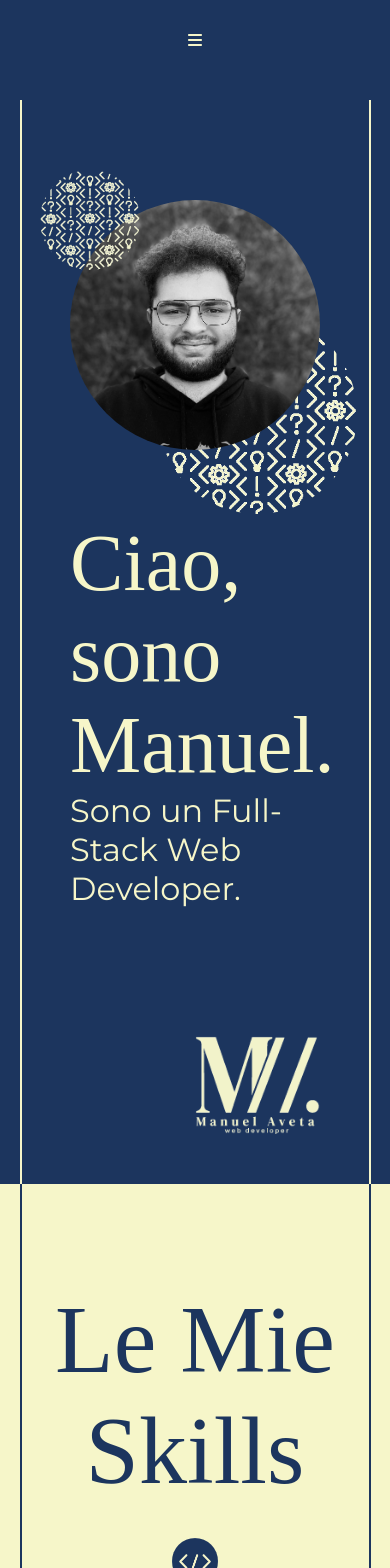
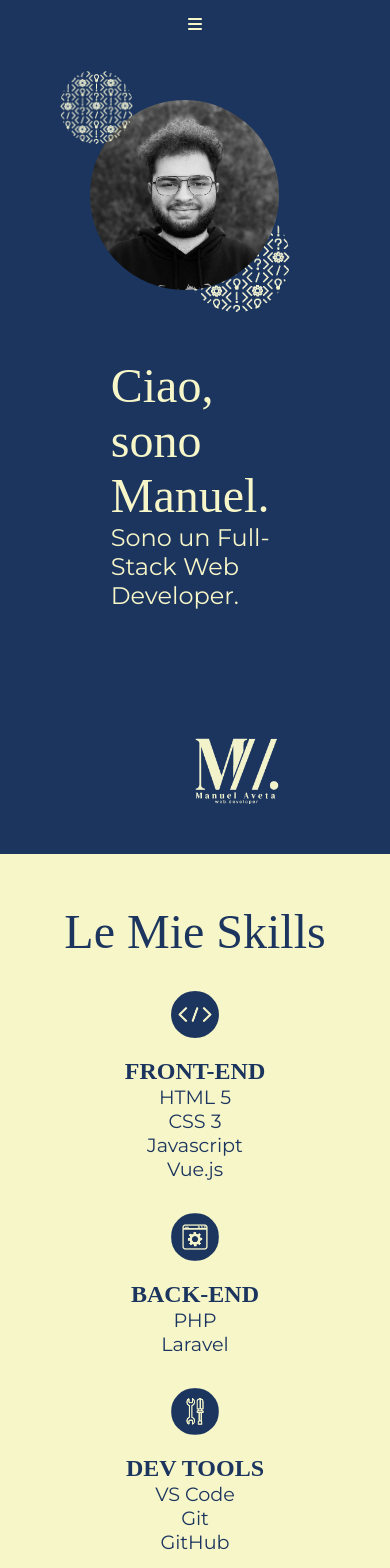
Before and after one commit to VirtusXVI/portfolio, a Vue app: page / in a window 390 px wide. Shown: the top 1568 px of the page. Built offline with nearby package versions, Linux system fonts and the light colour scheme.

Commit message:
refactoring: completed resposive

```diff
--- a/src/assets/scss/common.scss
+++ b/src/assets/scss/common.scss
@@ -17,11 +17,6 @@ body{
     background-color: $background-color;
     color: $text-color;
 }
-
-// MAIN
-main{
-    margin-top: 100px;
-}
 // IMG RESET
 img{
     width: 100%;
--- a/src/components/main-components/MyHeader.vue
+++ b/src/components/main-components/MyHeader.vue
@@ -55,7 +55,7 @@ export default {
 }
 // BURGER
 .burger{
-  padding: 2rem 2rem;
+  padding: 1rem 2rem;
   display: none;
   justify-content: center;
 }
@@ -70,16 +70,19 @@ export default {
 .burger-menu-1{
   display: block;
   position: absolute;
-  height: 100vh;
+  height: 50vh;
   width: 100%;
   background-color: $background-color;
 }
 .burger-menu-1 ul{
-  height: 50%;
+  height: 100%;
   display: flex;
   flex-direction: column;
   align-items: center;
   justify-content: space-evenly;
+}
+.burger-menu-1 ul li{
+  padding: 1rem 0;
 }
 // NAV
 nav ul{
@@ -91,7 +94,7 @@ nav ul li{
   margin: 2rem 2rem;
 }
 // MEDIA QUERIES
-@media only screen and (max-width: 1270px) {
+@media only screen and (max-width: 768px) {
   nav ul li{
     margin: 2rem 8px;
   }
--- a/src/components/main-components/MyMain.vue
+++ b/src/components/main-components/MyMain.vue
@@ -183,6 +183,10 @@ export default {
 <style lang="scss">
 @import '../../assets/scss/variables.scss';
 // COMMON
+// MAIN
+main{
+    margin-top: 100px;
+}
 // TITLES
 .titles h2{
   font-size: 2.2rem;
@@ -416,25 +420,65 @@ button:active {
 // MEDIA QUERIES
 @media only screen and (max-width: 1270px) {
   .about-section{
+    justify-content: space-between;
+  }
+  .img{
+    width: 300px;
+  }
+  .pattern{
+    width: 150px;
+  }
+  .pattern-2{
+    width: 200px;
+    top: 30%;
+    left: 45%;
+  }
+}
+@media only screen and (max-width: 768px) {
+  .blue-background{
+    border-left: none;
+    border-right: none;
+  }
+  .container-blue{
+    border-left: none;
+    border-right: none;
+  }
+  .container-yellow{
+    border-left: none;
+    border-right: none;
+  }
+  main{
+    margin-top: 50px;
+  }
+  .about-section{
     display: flex;
     flex-direction: column;
     align-items: center;
+    padding-top: 50px;
+    width: 60%;
   }
   .my-img{
-    width: 80%;
+    width: 100%;
     margin-bottom: 4rem;
   }
-  .img{
+  .title-logo{
     width: 100%;
   }
+  .img{
+    width: 90%;
+  }
   .pattern{
-    width: 40%;
+    width: 35%;
   }
   .pattern-2{
-    width: 80%;
+    width: 50%;
+    top: 55%;
   }
   .title-logo{
     width: 80%;
+  }
+  .skills-section{
+    padding: 50px 0;
   }
   .skill-card{
     width: 90%;
@@ -457,6 +501,23 @@ button:active {
     padding-right: 0;
     padding-left: 0;
   }
+  .projects-adjustments{
+    padding: 2rem 0;
+    width: 90%;
+    margin: 0 auto;
+  }
+  .carousel{
+    margin-top: 1rem;
+  }
+  .slide{
+    height: 200px;
+    width: 200px;
+    line-height: 200px;
+    margin-top: 2rem;
+  }
+  .carousel__element{
+    height: 200px;
+  }
   .big-carousel{
   display: none;
   }
@@ -466,5 +527,23 @@ button:active {
   .contacts-section{
     width: 100%;
   }
+  .contacts-section ul li a{
+    font-size: 1.5rem;
+  }
+  .about-title-yellow{
+    font-size: 3rem;
+  }
+  .projects-adjustments .about-title-yellow{
+    font-size: 2.5rem;
+  }
+  .about-title-blue{
+    font-size: 3rem;
+  }
+  .about-text{
+    font-size: 1.5rem;
+  }
+  .titles h2{
+    font-size: 1.5rem;
+  }
 }
 </style>
```
